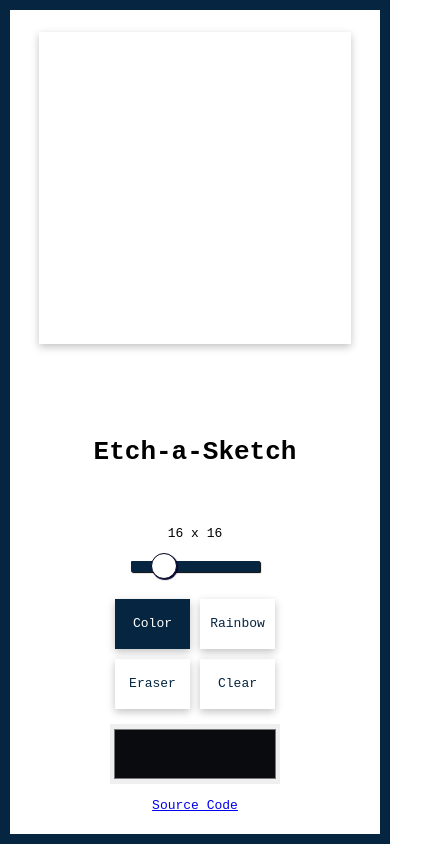
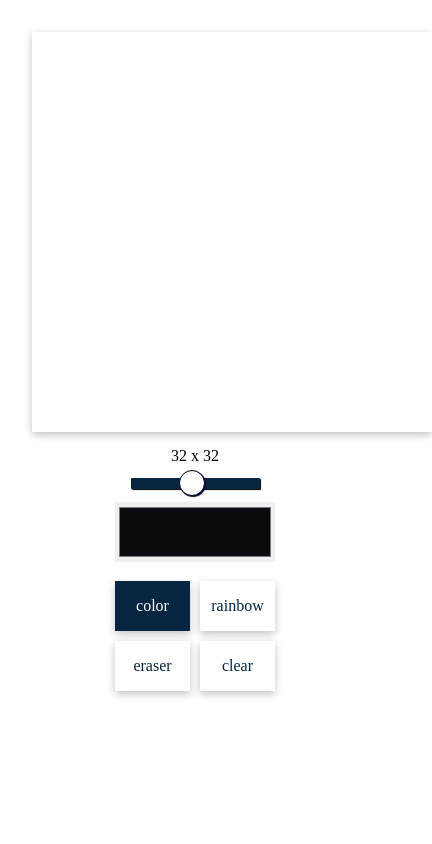
Before and after one commit to aryanchegini/pixel-art-editor, a plain HTML site: page index.html in a window 390 px wide. Shown: the whole page, 432 px wide, since content can reach past the window. Drawn offline with Linux system fonts and the light colour scheme.

Commit message:
changed layout and made more responsive

```diff
--- a/app.js
+++ b/app.js
@@ -1,4 +1,4 @@
-const DEFAULTGRIDSIZE = 16;
+const DEFAULTGRIDSIZE = 32;
 const DEFAULTCOLOUR = '#000';
 const DEFAULTMODE = 'color';
 
--- a/index.html
+++ b/index.html
@@ -8,33 +8,24 @@
         <link rel="stylesheet" href="styles/reset.css">
         <link rel="stylesheet" href="styles/style.css">
         <script src="app.js" defer></script>
-        <title>etch-a-sketch</title>
+        <title>Pixel art editor</title>
     </head>
     <body>
         <div class="container">
-            <main>
             <div id="grid" class="grid"></div>
-            </main>
-            <div class="leftside">
-                <header>
-                    <h1 id="title">Etch-a-Sketch</h1>
-                </header>
-
             <div class="options">
                 <div class="grid-size">
                     <p id="size-display"></p>
-                        <input type="range" id="size-slider" min="4" max="64" value="16" step="1">
+                    <input type="range" id="size-slider" min="4" max="64" value="32" step="1">
                 </div>
 
                 <div class="settings">
-                        <p><a id="source-link" href="https://github.com/aryanchegini/etch-a-sketch">Source Code</a></p>
                     <input type="color" id="color-picker" value="#0a0b0f">
                     <div class="input-grid">
-                            <div id="color">Color</div>
-                            <div id="rainbow">Rainbow</div>
-                            <div id="eraser">Eraser</div>
-                            <div id="clear">Clear</div>
-                        </div>
+                        <div id="color">color</div>
+                        <div id="rainbow">rainbow</div>
+                        <div id="eraser">eraser</div>
+                        <div id="clear">clear</div>
                     </div>
                 </div>
             </div>
--- a/styles/style.css
+++ b/styles/style.css
@@ -1,37 +1,27 @@
 :root {
     --accent-color: #052540;
-}
-
-* {
     box-sizing: border-box;
-    font-family: monospace;
 }
 
 .container {
-    font-family: monospace;
-    width: 100vw;
-    height: 100vh;
-    border: solid var(--accent-color) 10px;
-    font-family: Impact, Haettenschweiler, 'Arial Narrow Bold', sans-serif;
-    display: grid;
-    grid-template-columns: 400px 1fr;
-    grid-template-rows: 1fr;
-    gap: 10px;
+    padding: 2em;
+    /* display: flex;
+    flex-direction: column;
+    align-items: center; */
 }
 
-/********LEFT********/
-.leftside {
-    grid-area: 1 / 1 / 1 / 1;
+#grid {
+    width: 400px;
+    height: 400px;
     display: grid;
-    grid-template-rows: 150px 1fr;
+    box-shadow: rgba(0, 0, 0, 0.24) 0px 3px 8px;
+    margin: 0 auto;
 }
 
-/*OPTIONS*/
 .options {
-    grid-area: 2 / 1 / 2 / 1;
+    margin: 1em auto;
     display: flex;
     flex-direction: column;
-    justify-content: start;
     align-items: center;
 }
 
@@ -42,24 +32,11 @@
     align-items: center;
 }
 
-.settings {
-    display: flex;
-    flex-direction: column-reverse;
-    justify-content: center;
-    align-items: center;
-    gap: 10px;
-}
-
-#source-link {
-    font-family: monospace;
-
-}
-
 .input-grid {
     display: grid;
     gap: 10px;
     grid-template-columns: 1fr 1fr;
-    margin: 5px;
+    margin: 1.2em auto;
 }
 
 input[type="color"] {
@@ -72,7 +49,6 @@ input[type="color"] {
 
 .input-grid div {
     color: var(--accent-color);
-    font-family: monospace;
     font-weight: 500;
     height: 50px;
     width: 75px;
@@ -85,10 +61,6 @@ input[type="color"] {
     transition: transform 0.1s ease-in-out;
 }
 
-input[type="color"]:hover,
-.input-grid div:hover {
-    transform: scale(1.05);
-}
 
 .active-button {
     color: white !important;
@@ -96,52 +68,11 @@ input[type="color"]:hover,
     font-weight: 700;
 }
 
-#size-display {
-    cursor: default;
-    font-family: monospace;
-}
-
-header {
-    grid-area: 1 / 1 / 1 / 1;
-    display: flex;
-    justify-content: center;
-    align-items: center;
-}
-
-#title {
-    font-size: 2em;
-    font-family: monospace;
-    font-weight: bolder;
-    cursor: default;
-}
-
-
-
-/*********RIGHT*********/
-
-/*GRID*/
-main {
-    grid-area: 1 / 2 / 1 / 2;
-    display: flex;
-    justify-content: center;
-    align-items: center;
-}
-
-#grid {
-    width: 400px;
-    height: 400px;
-    display: grid;
-    box-shadow: rgba(0, 0, 0, 0.24) 0px 3px 8px;
-}
-
-
-
+/*Input styling*/
 /***SLIDER STYLING***/
 input[type=range] {
     height: 34px;
     -webkit-appearance: none;
-    margin: 10px 0;
-    width: 100%;
 }
 input[type=range]:focus {
 outline: none;
@@ -226,26 +157,3 @@ background: var(--accent-color);
 input[type=range]:focus::-ms-fill-upper {
 background: var(--accent-color);
 }
-
-/* MEDIA SCREENS */
-
-@media (max-width: 700px) {
-    .container {
-        display: flex;
-        flex-direction: column;
-        height: 100vh;
-        justify-content: space-evenly;
-        align-items: center;
-    }
-
-    #grid {
-        width: 80vw;
-        height: 80vw;
-    }
-
-    @media (max-height: 750px) {
-        .leftside {
-            grid-template-rows: 50px 1fr;
-        }
-    }
-}
```
Lines whose indentation alone changed are shown as unchanged.
